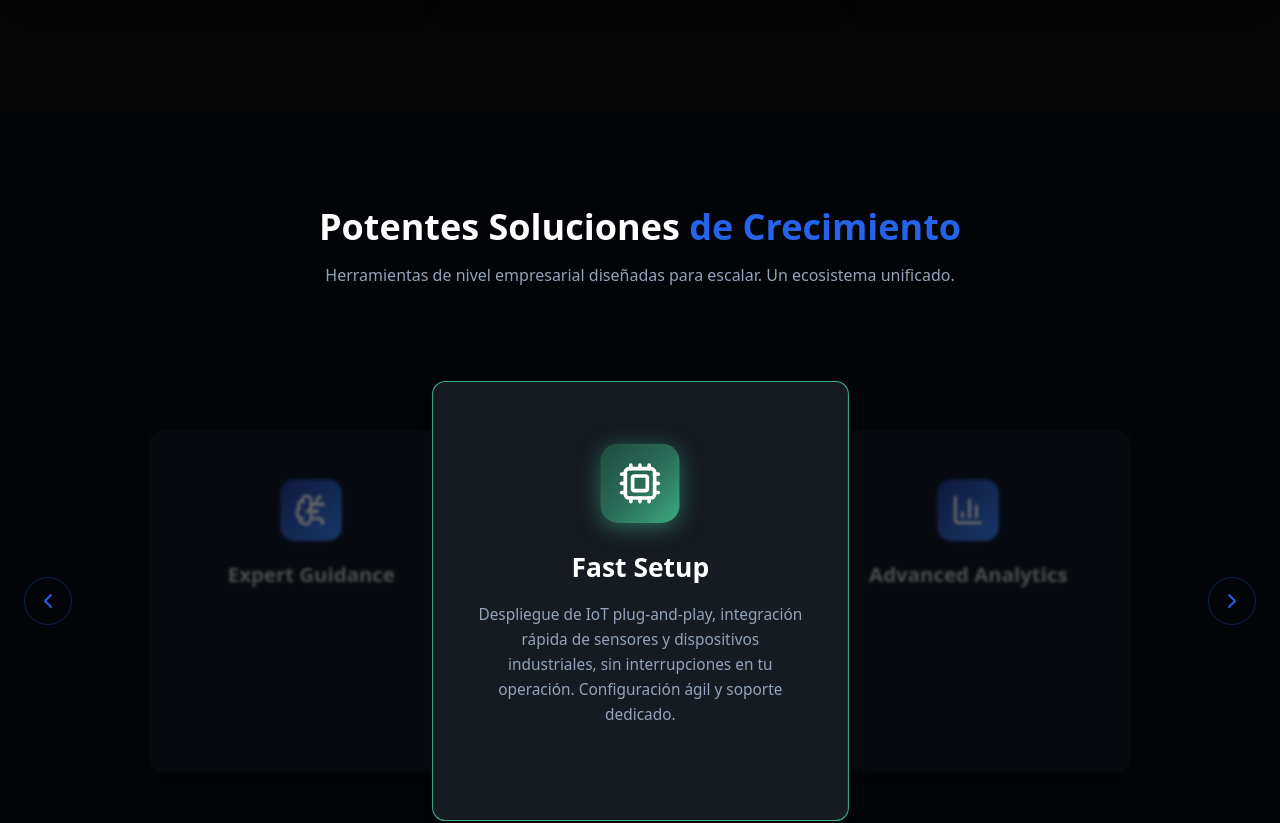
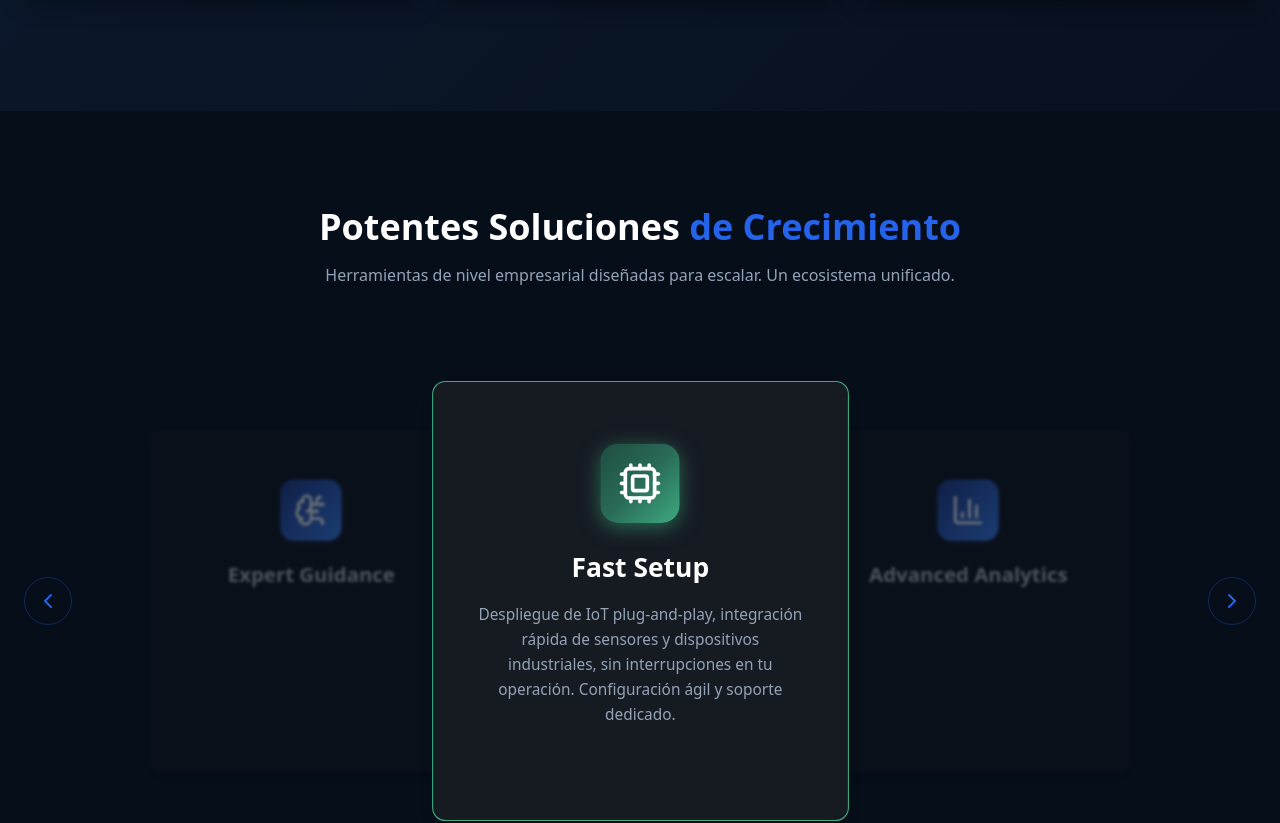
Before and after one commit to bittecoltech-sketch/Bitte, a Next.js app: page / in a window 1280 px wide. Shown: the part 1623-2446 px from the top of the page. Built offline with nearby package versions, Linux system fonts and the light colour scheme.

Commit message:
style: update global background to dynamic navy gradient

```diff
--- a/app/globals.css
+++ b/app/globals.css
@@ -3,9 +3,9 @@
 @theme {
   /* Colors */
   /* Colors - Adapted to Logo */
-  --color-bitte-base: #020408;
-  /* Deeper black */
-  --color-bitte-void: #0B1121;
+  --color-bitte-base: #060e1a;
+  /* Deep tech navy */
+  --color-bitte-void: #0b172a;
   --color-bitte-steel: #94A3B8;
   --color-bitte-white: #FFFFFF;
 
@@ -71,15 +71,16 @@
 /* Base Styles */
 :root {
   --foreground-rgb: 255, 255, 255;
-  --background-start-rgb: 5, 5, 5;
-  --background-end-rgb: 5, 5, 5;
+  --background-start-rgb: 11, 23, 42;
+  --background-end-rgb: 6, 14, 26;
 }
 
 body {
   color: rgb(var(--foreground-rgb));
-  background: linear-gradient(to bottom,
-      transparent,
-      rgb(var(--background-end-rgb))) rgb(var(--background-start-rgb));
+  background: linear-gradient(135deg,
+      rgb(var(--background-start-rgb)),
+      rgb(var(--background-end-rgb)));
+  background-attachment: fixed;
   overflow-x: hidden;
 }
 
```
